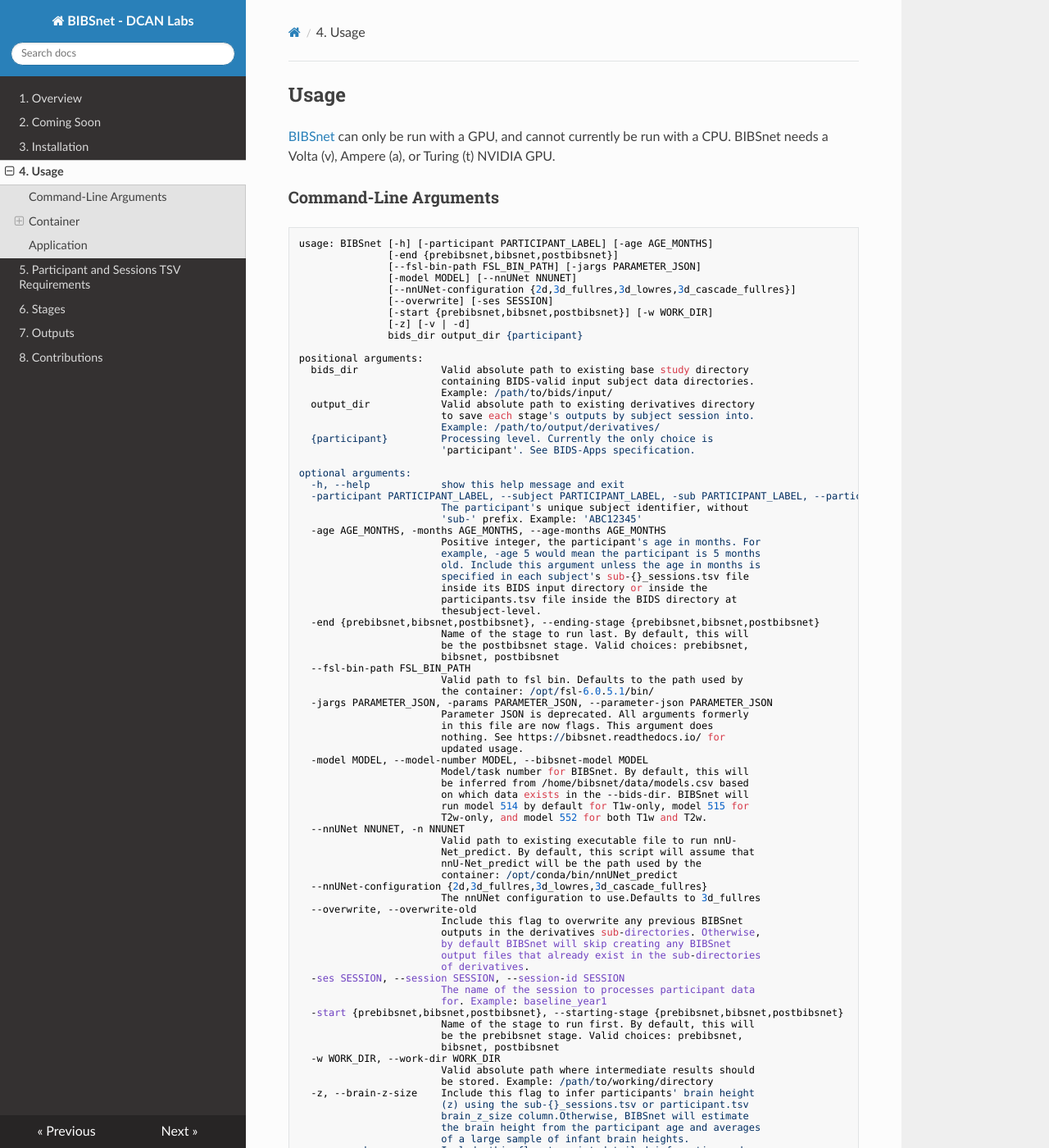
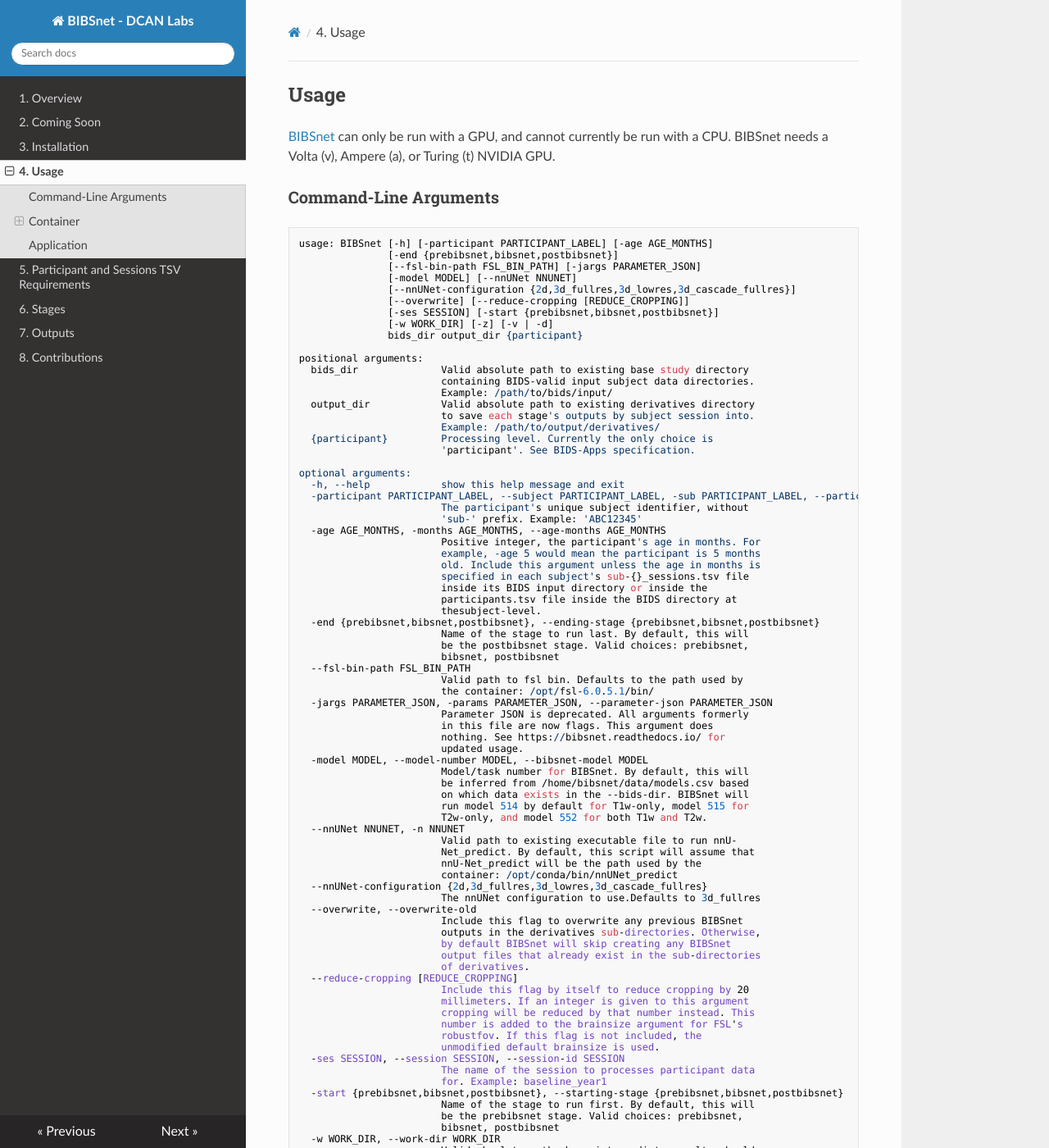
Before and after one commit to DCAN-Labs/BIBSnet, an MkDocs documentation site: the page built from docs/usage.md, in a window 1280 px wide and 1400 px high. Shown: the whole window at 82% size. Built offline with MkDocs 1.6.1, drawn with Linux system fonts in a browser that asks for light colours; nearby versions of some CDN libraries.

Commit message:
add --reduce-cropping to usage

```diff
--- a/docs/usage.md
+++ b/docs/usage.md
@@ -10,9 +10,9 @@
                [--fsl-bin-path FSL_BIN_PATH] [-jargs PARAMETER_JSON]
                [-model MODEL] [--nnUNet NNUNET]
                [--nnUNet-configuration {2d,3d_fullres,3d_lowres,3d_cascade_fullres}]
-               [--overwrite] [-ses SESSION]
-               [-start {prebibsnet,bibsnet,postbibsnet}] [-w WORK_DIR]
-               [-z] [-v | -d]
+               [--overwrite] [--reduce-cropping [REDUCE_CROPPING]]
+               [-ses SESSION] [-start {prebibsnet,bibsnet,postbibsnet}]
+               [-w WORK_DIR] [-z] [-v | -d]
                bids_dir output_dir {participant}
 
 positional arguments:
@@ -69,6 +69,13 @@
                         by default BIBSnet will skip creating any BIBSnet
                         output files that already exist in the sub-directories
                         of derivatives.
+  --reduce-cropping [REDUCE_CROPPING]
+                        Include this flag by itself to reduce cropping by 20
+                        millimeters. If an integer is given to this argument
+                        cropping will be reduced by that number instead. This
+                        number is added to the brainsize argument for FSL's
+                        robustfov. If this flag is not included, the
+                        unmodified default brainsize is used.
   -ses SESSION, --session SESSION, --session-id SESSION
                         The name of the session to processes participant data
                         for. Example: baseline_year1
```
